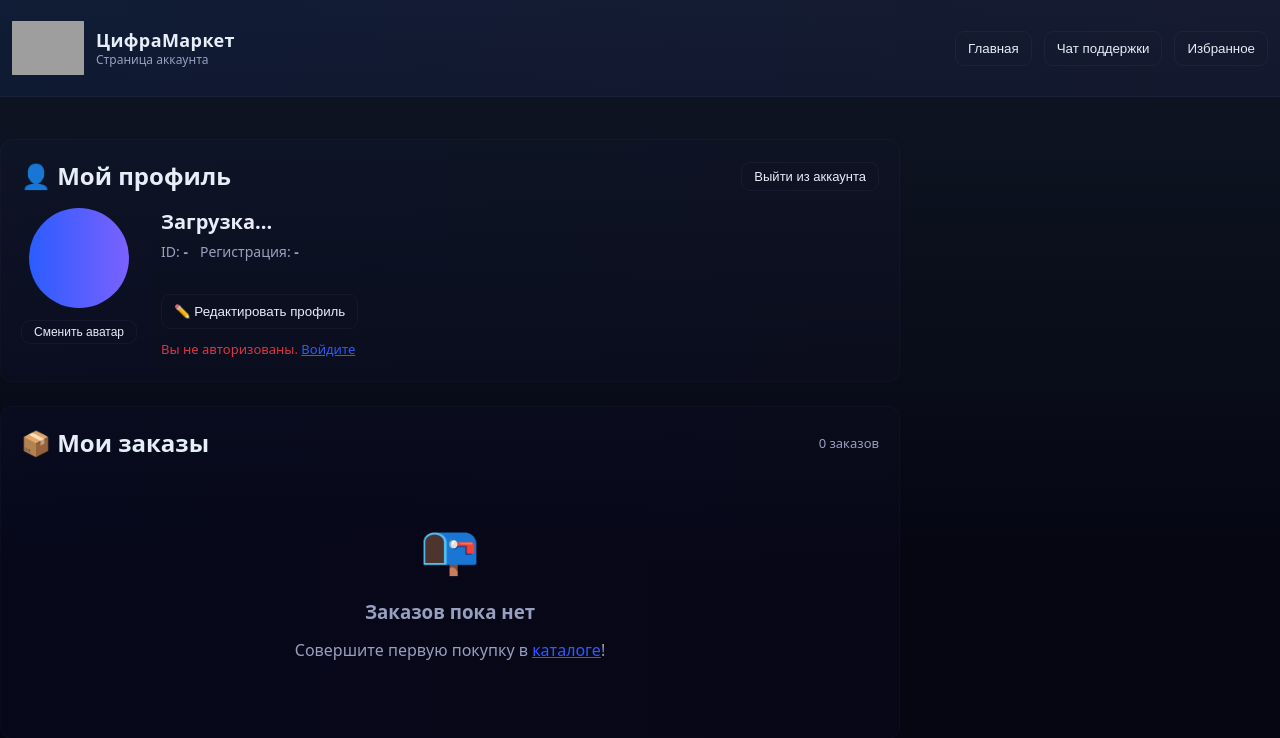
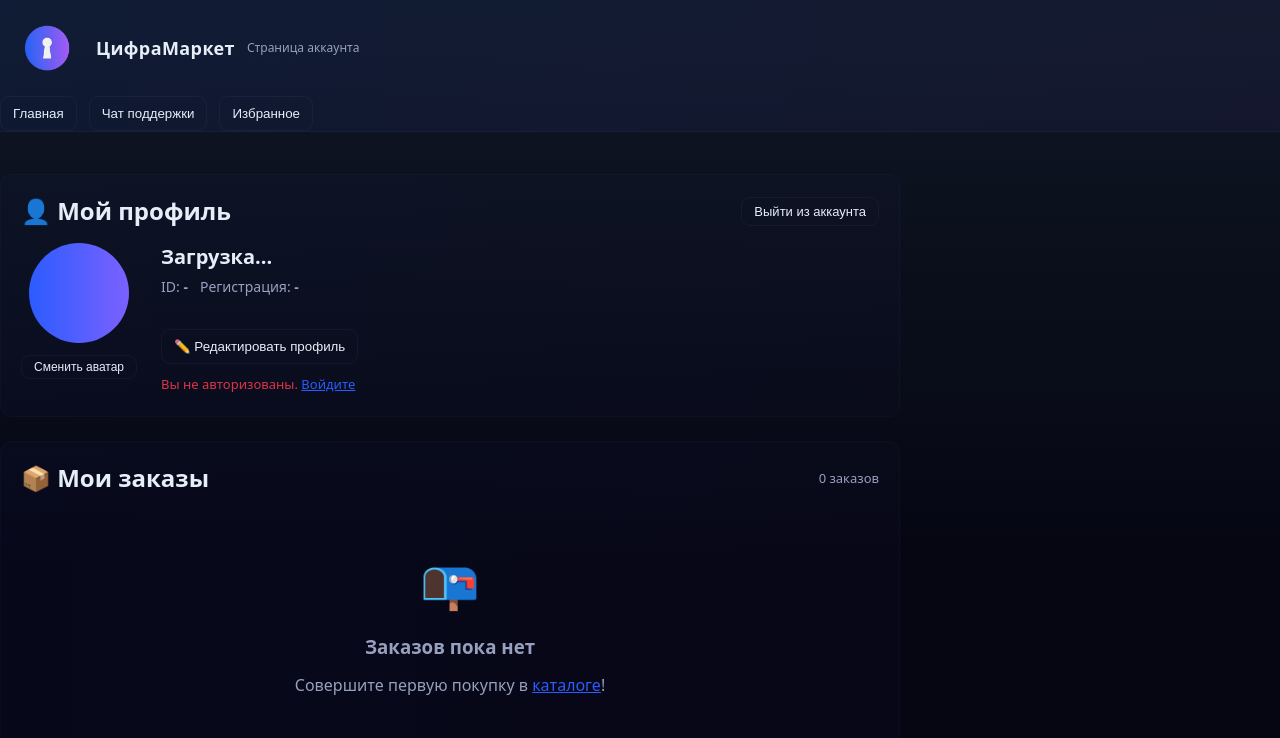
Before and after one commit to litr-energer/project11, a FastAPI app: page /account.html in a window 1280 px wide. Shown: the top 738 px of the page. Run offline with FastAPI, Linux system fonts and the light colour scheme; grey boxes are pictures that could not be loaded.

Commit message:
Финал

```diff
--- a/app/templates/account.html
+++ b/app/templates/account.html
@@ -11,8 +11,7 @@
   <header class="site-header">
     <div class="container header-inner">
       <div class="brand">
-        <img src="nano-banana_20251205_181151_16c0fe00.png" alt="logo" class="logo" onerror="this.style.display='none'">
-        <div>
+        <img src="/app/static/css/Icona.png" alt="logo" class="logo" onerror="this.style.display='none'">
           <h1>ЦифраМаркет</h1>
           <p class="tag">Страница аккаунта</p>
         </div>
--- a/app/templates/auth.html
+++ b/app/templates/auth.html
@@ -11,7 +11,7 @@
   <header class="site-header">
     <div class="container header-inner">
       <div class="brand">
-        <img src="nano-banana_20251205_181151_16c0fe00.png" alt="logo" class="logo" onerror="this.style.display='none'">
+        <img src="/app/static/css/Icona.png" alt="logo" class="logo" onerror="this.style.display='none'">
         <div>
           <h1>ЦифраМаркет</h1>
           <p class="tag">Вход и регистрация</p>
--- a/app/templates/cart.html
+++ b/app/templates/cart.html
@@ -11,7 +11,7 @@
   <header class="site-header">
     <div class="container header-inner">
       <div class="brand">
-        <img src="nano-banana_20251205_181151_16c0fe00.png" alt="logo" class="logo" onerror="this.style.display='none'">
+        <img src="/app/static/css/Icona.png" alt="logo" class="logo" onerror="this.style.display='none'">
         <div>
           <h1>ЦифраМаркет</h1>
           <p class="tag">Ваша корзина</p>
--- a/app/templates/chat.html
+++ b/app/templates/chat.html
@@ -11,7 +11,7 @@
   <header class="site-header">
     <div class="container header-inner">
       <div class="brand">
-        <img src="nano-banana_20251205_181151_16c0fe00.png" alt="logo" class="logo" onerror="this.style.display='none'">
+        <img src="/app/static/css/Icona.png" alt="logo" class="logo" onerror="this.style.display='none'">
         <div>
           <h1>ЦифраМаркет</h1>
           <p class="tag">Чат поддержки</p>
--- a/app/templates/favorite.html
+++ b/app/templates/favorite.html
@@ -123,7 +123,7 @@
   <header class="site-header">
     <div class="container header-inner">
       <div class="brand">
-        <img src="nano-banana_20251205_181151_16c0fe00.png" alt="logo" class="logo" onerror="this.style.display='none'">
+        <img src="/app/static/css/Icona.png" alt="logo" class="logo" onerror="this.style.display='none'">
         <div>
           <h1>ЦифраМаркет</h1>
           <p class="tag">Избранное</p>
--- a/app/templates/index.html
+++ b/app/templates/index.html
@@ -29,7 +29,7 @@
   <header class="site-header">
     <div class="container header-inner">
       <div class="brand">
-        <img src="nano-banana_20251205_181151_16c0fe00.png" alt="logo" class="logo" onerror="this.style.display='none'">
+        <img src="/app/static/css/Icona.png" alt="logo" class="logo" onerror="this.style.display='none'">
         <div>
           <h1>ЦифраМаркет</h1>
           <p class="tag">Электронные книги и гиды по играм</p>
```
Also changed, not shown: app/static/css/Icona.png (added).
